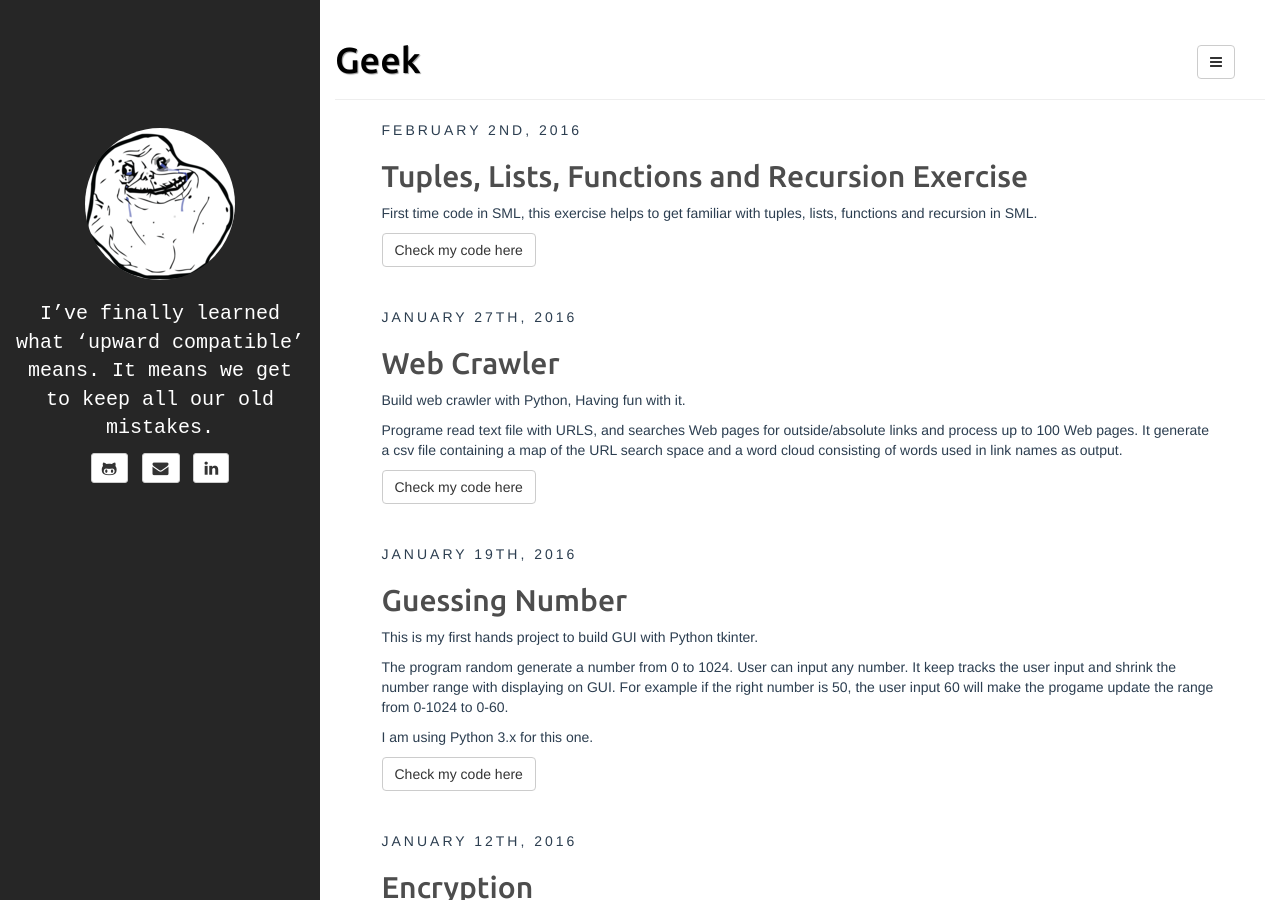
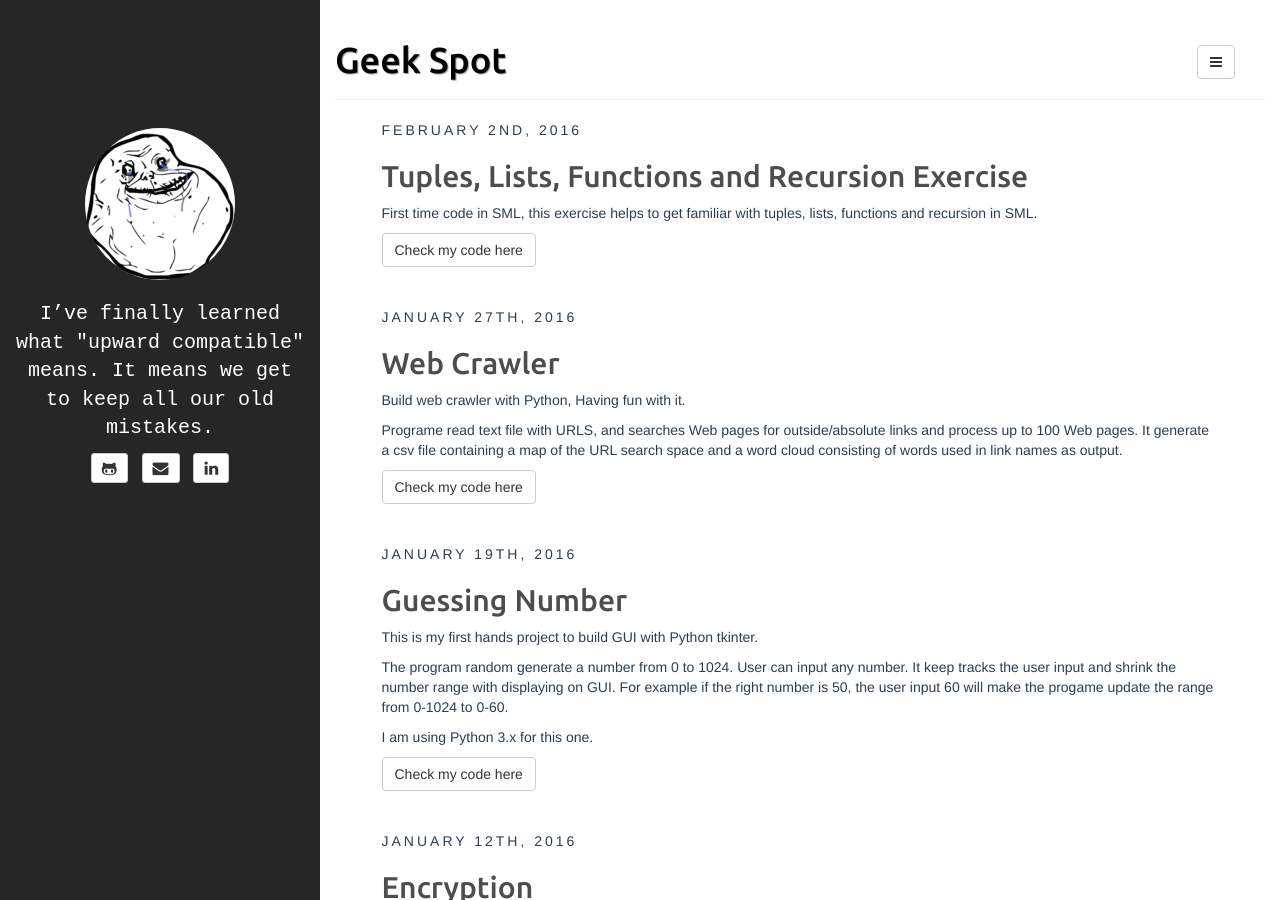
Before and after one commit to Zero0927/blog-nonworking, a Jekyll site: the page built from index.html, in a window 1280 px wide and 900 px high. Built offline with Jekyll 4.4.1, drawn with Linux system fonts in a browser that asks for light colours; the list of posts is cut into pages by our own code.

Commit message:
Update _config.yml

```diff
--- a/_config.yml
+++ b/_config.yml
@@ -10,7 +10,7 @@ defaults:
     scope:
       path: "" # empty string for all files
     values:
-      title: Geek
+      title: Geek Spot
 
 description: Passionate about coding.
 author:
@@ -18,7 +18,7 @@ author:
   email: zhouscott@hotmail.com
   github: godofhand
   linkedin: siyuanzhou
-  bio:  I’ve finally learned what ‘upward compatible’ means.  It means we get to keep all our old mistakes.
+  bio:  I’ve finally learned what "upward compatible" means.  It means we get to keep all our old mistakes.
 
 
 #rss_path: feed.xml
```
